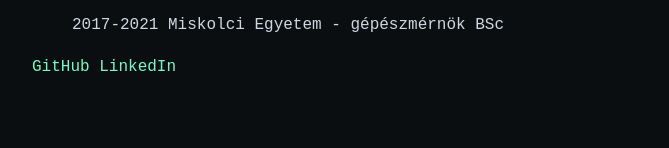
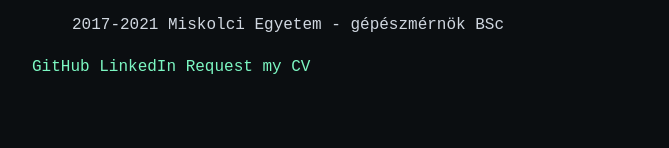
Before and after one commit to imrehov/imrehov.github.io, a plain HTML site: page index.html in a window 1280 px wide. Shown: the part 348-496 px from the top of the page, without its empty margins (280-949 px from the left). Drawn offline with Linux system fonts and the light colour scheme; a web font is replaced by a local one.

Commit message:
add mailto

```diff
--- a/index.html
+++ b/index.html
@@ -19,10 +19,9 @@
 		<div id="contacts">
 			<a id="github" href="https://www.github.com/imrehov/"> GitHub</a>
 			<a id="linkedin" href="https://www.linkedin.com/in/imre-hovodz%C3%A1k-2208a52b2/">LinkedIn</a>
-			<!--<a id="cvlinkhu"
-				href="https://drive.google.com/file/d/1ewxYBkP3sVfbF00tkaQupVp9pMHEZq-i/view?usp=sharing">CV_HU</a>
-			<a id="cvlinken"
-				href="https://drive.google.com/file/d/1TLC-xJm0uN8IQ8E61r2S5v0Y7k80IS2m/view?usp=sharing">CV_EN</a> -->
+			<a href="mailto:imre.hovodzak@gmail.com?subject=CV%20request&body=Hi%20Imre%2C%0A%0AI%20would%20like%20to%20request%20your%20CV.%0A">
+				Request my CV
+			</a>
 		</div>
 		<footer>
 			© <span id="year"></span> Hovodzák Imre István
```
